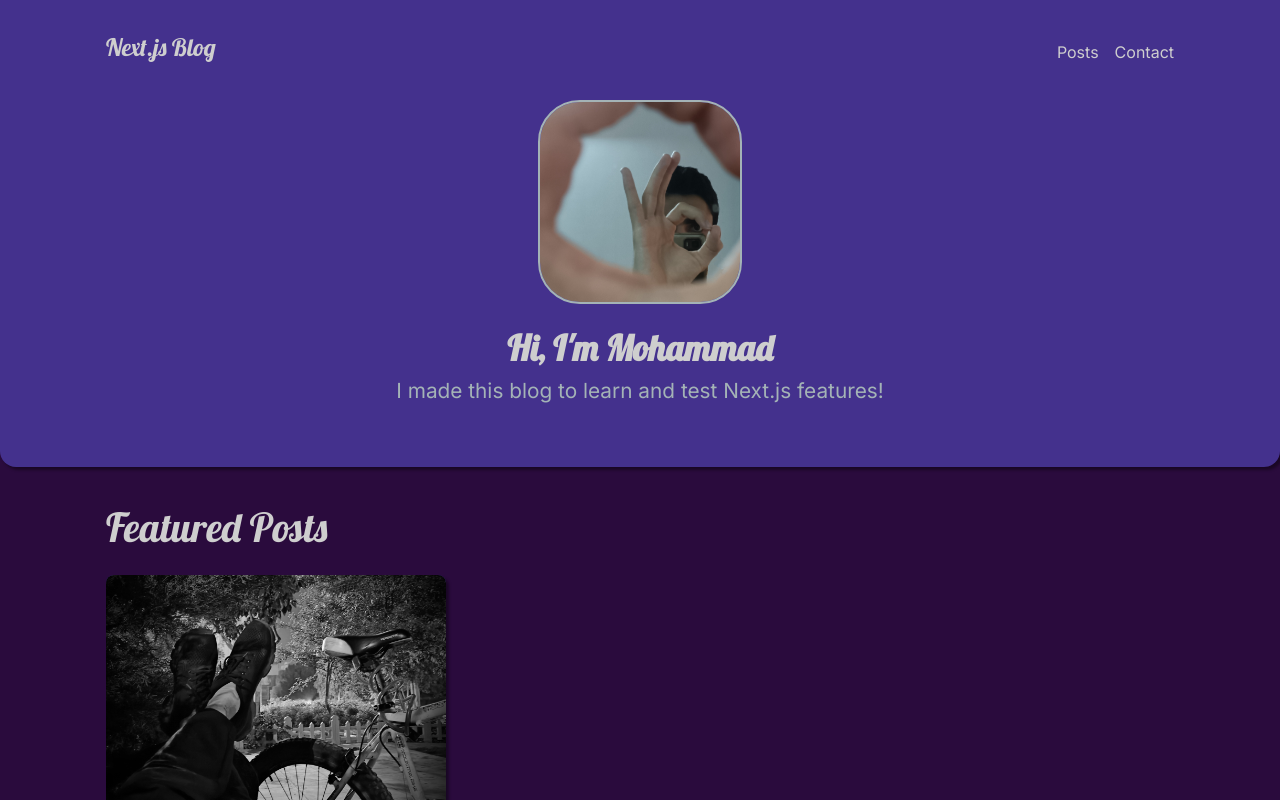
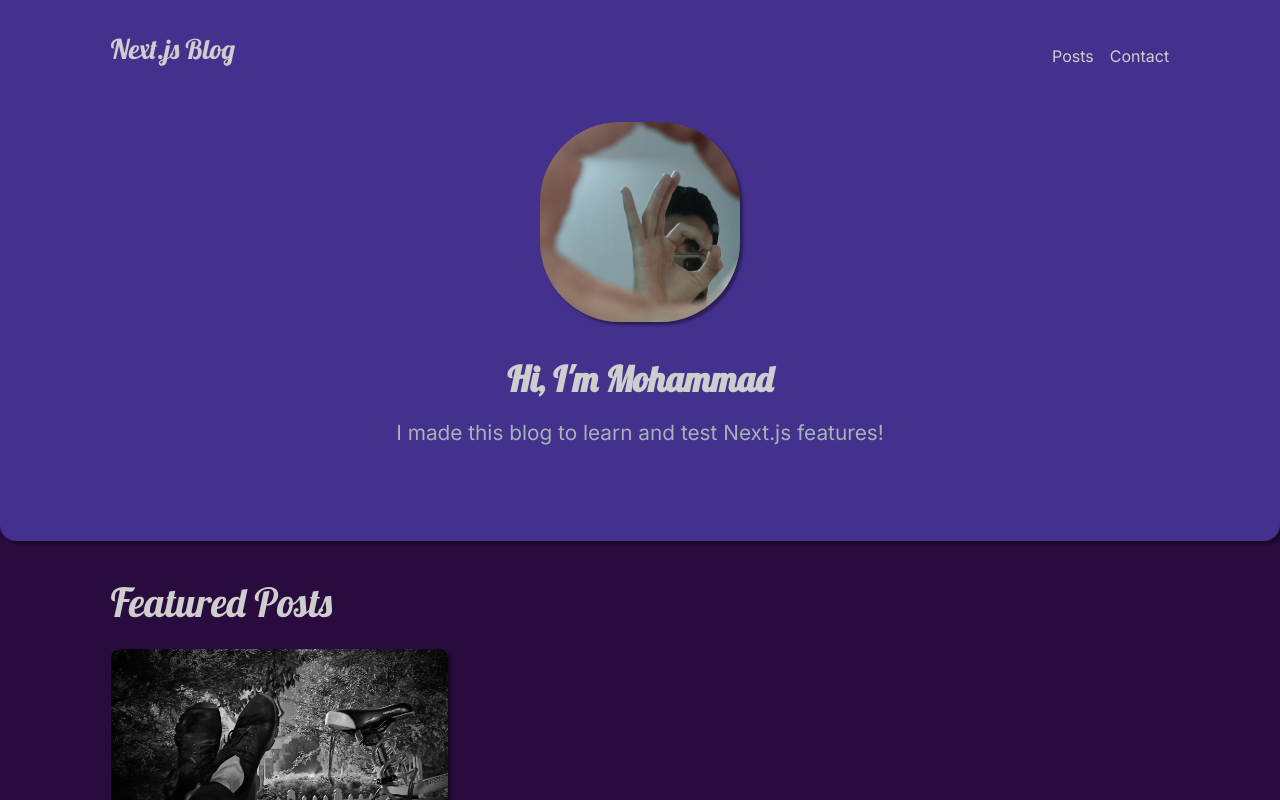
Before and after one commit to mitinull/nextjs-blog, a Next.js app: page / in a window 1280 px wide. Shown: the top 800 px of the page. Built offline with nearby package versions, Linux system fonts and the light colour scheme.

Commit message:
changing styles and margins (removing Hero border-top)

```diff
--- a/components/home-page/hero/Hero.module.css
+++ b/components/home-page/hero/Hero.module.css
@@ -1,8 +1,10 @@
 .container {
-  padding: .5em 3.5em 4em 3.5em;
+  /* border-top: 1px solid var(--selection-color); */
+  padding: 6em 3.2em;
+  padding-top: 1.5em;
   display: flex;
   flex-direction: column;
-  gap: 0.5em;
+  gap: 1.2em;
   align-items: center;
   background: var(--background1);
   text-align: center;
@@ -12,13 +14,13 @@
 }
 
 .image {
-  border-radius: 20%;
+  border-radius: 40%;
   overflow: hidden;
   width: 200px;
   height: 200px;
   display: block;
   margin-bottom: 1em;
-  outline: solid 2px var(--foreground2);
+  box-shadow: var(--shadow1);
 }
 
 .heading {
--- a/components/layout/navigation/Navigation.module.css
+++ b/components/layout/navigation/Navigation.module.css
@@ -12,7 +12,7 @@
 }
 
 .logo {
-  font-size: 1.5rem;
+  font-size: 1.7rem;
 }
 
 @media (hover: hover) {
--- a/styles/globals.css
+++ b/styles/globals.css
@@ -16,7 +16,7 @@
 
   --selection-color: #d83f87;
 
-  --margin1: 1rem;
+  --margin1: 1.3rem;
 
   --shadow1: 3px 3px 3px 0px #0006;
 }
```
